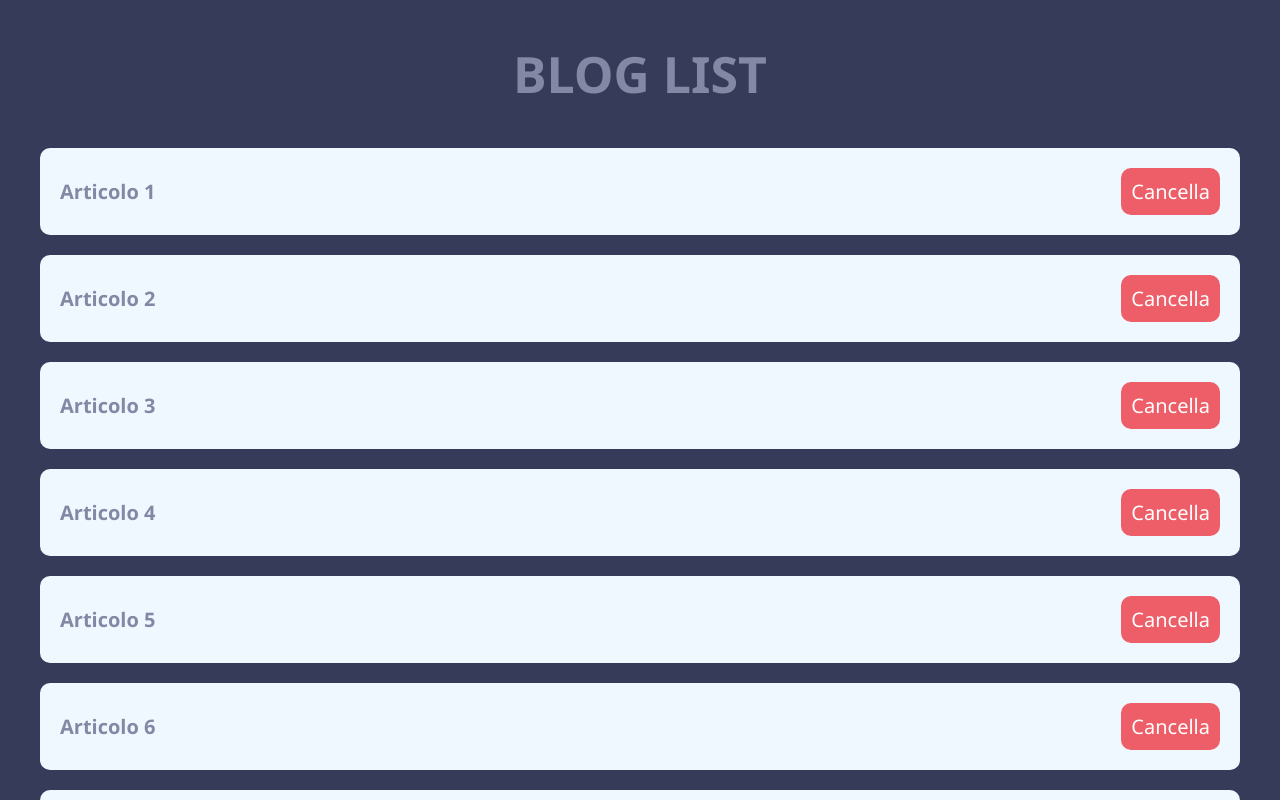
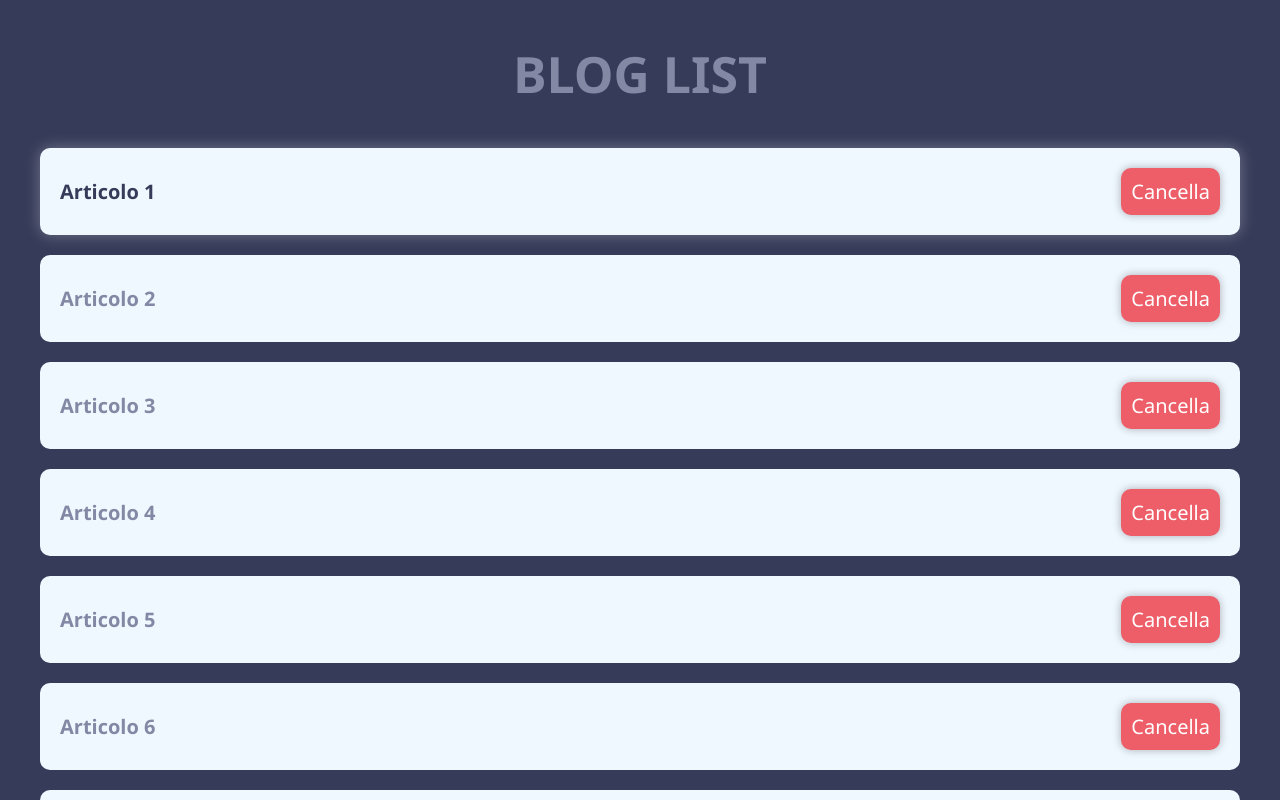
Before and after one commit to HaojieZhang123/react-form, a React (Vite) app: page / in a window 1280 px wide. In both pictures the pointer is over the item 640 px from the left and 191 px from the top of the page. Shown: the top 800 px of the page. Built offline with nearby package versions, Linux system fonts and the light colour scheme.

Commit message:
[UPD] hover effects added

```diff
--- a/src/index.css
+++ b/src/index.css
@@ -23,7 +23,7 @@ h1 {
 
 ul {
   list-style: none;
-  margin-bottom: 20px;
+  margin-bottom: 40px;
 }
 
 li {
@@ -38,13 +38,25 @@ li {
   align-items: center;
 }
 
+li:hover {
+  box-shadow: 0 0 15px rgba(255, 255, 255, 0.3);
+  color: #363B59;
+}
+
 ul button {
   font-size: 20px;
   padding: 10px;
   border: none;
   border-radius: 10px;
   background-color: #ED5E68;
+  box-shadow: 0 0 8px rgba(0, 0, 0, 0.3);
   color: white;
+}
+
+ul button:hover {
+  cursor: pointer;
+  background-color: red;
+  box-shadow: none
 }
 
 /* form and inputs */
@@ -75,3 +87,9 @@ form button {
   background-color: #428BCA;
   color: white;
 }
+
+form button:hover {
+  cursor: pointer;
+  background-color: #187FF5;
+  box-shadow: 0 0 8px rgba(255, 255, 255, 0.3);
+}
```
